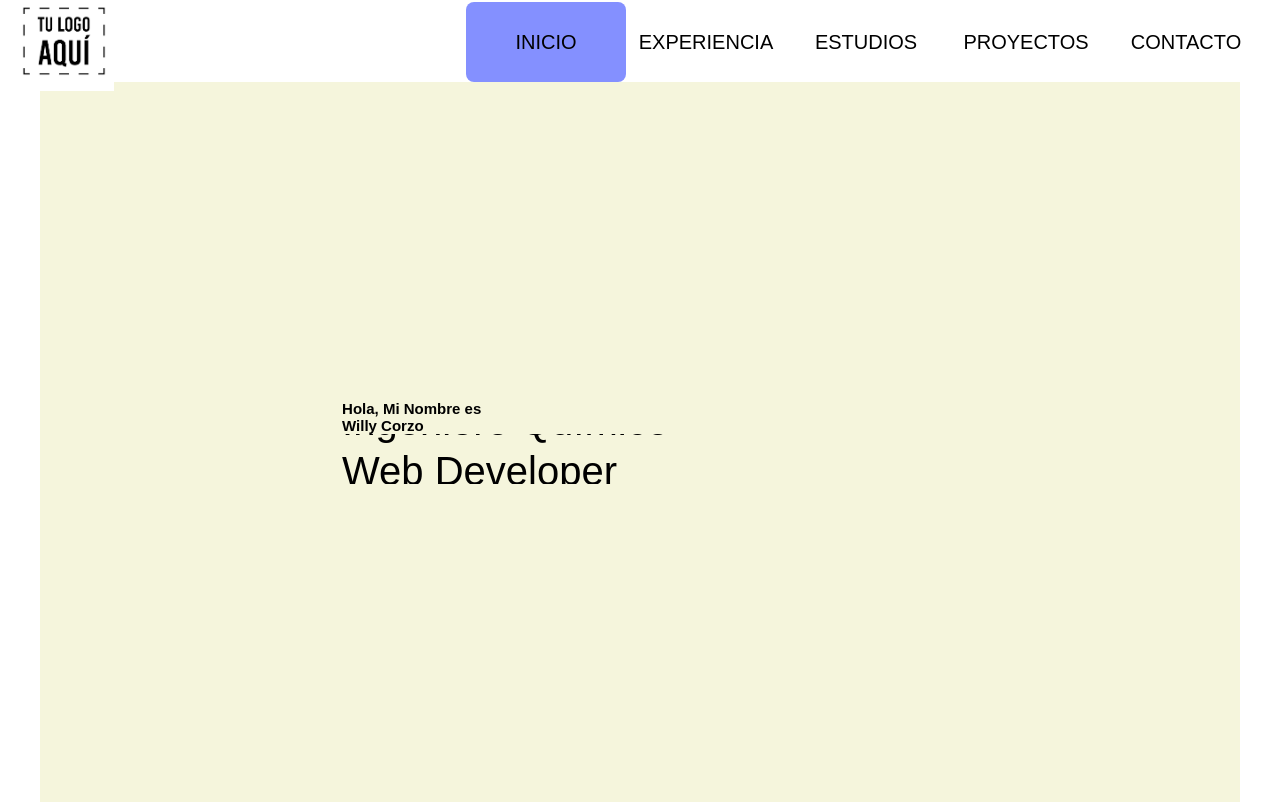
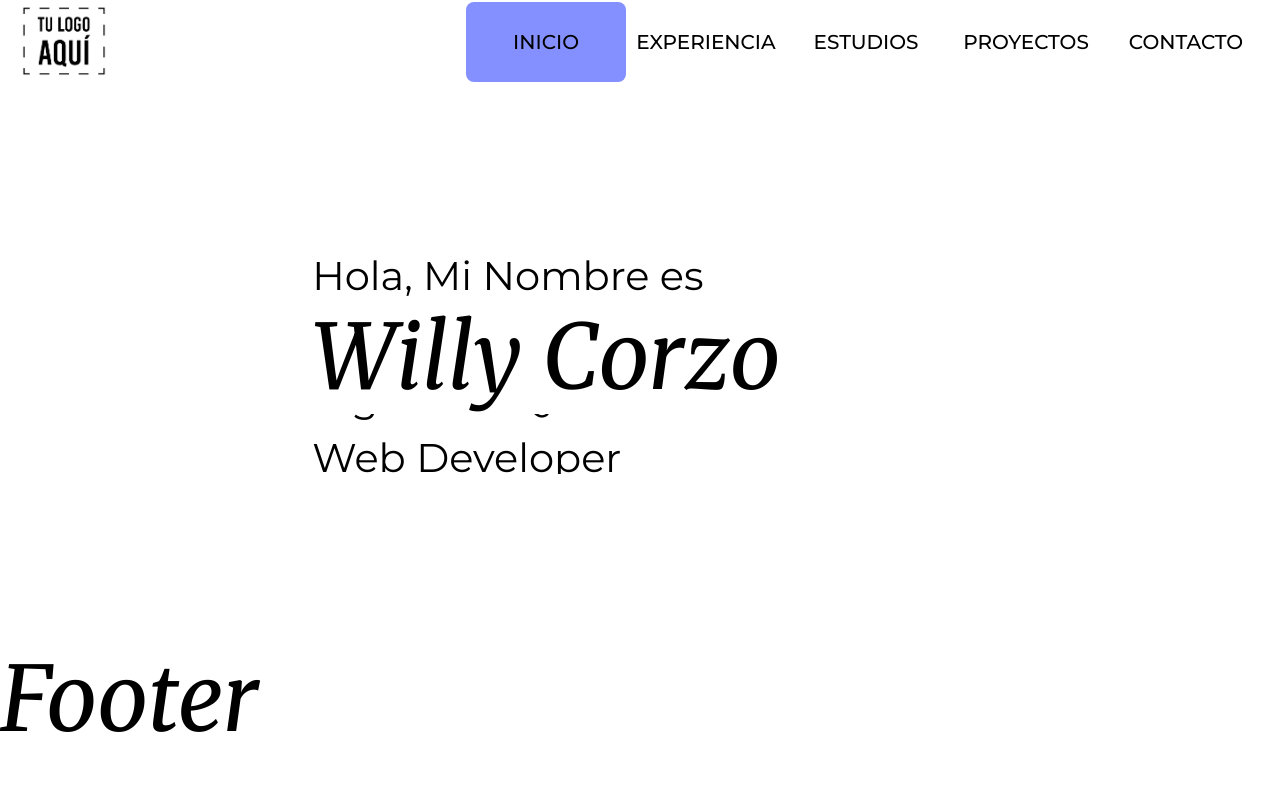
Before and after one commit to willyto3/portafolio-WC, a React (Vite) app: page / in a window 1280 px wide. Built offline with nearby package versions, Linux system fonts and the light colour scheme.

Commit message:
Inicio Footer

```diff
--- a/index.html
+++ b/index.html
@@ -1,13 +1,32 @@
 <!DOCTYPE html>
 <html lang="en">
+
 <head>
   <meta charset="UTF-8" />
   <link rel="icon" type="image/svg+xml" href="/vite.svg" />
   <meta name="viewport" content="width=device-width, initial-scale=1.0" />
+  <link rel="preconnect" href="https://fonts.googleapis.com">
+  <link rel="preconnect" href="https://fonts.gstatic.com" crossorigin>
+  <link rel="preconnect" href="https://fonts.googleapis.com">
+  <link rel="preconnect" href="https://fonts.gstatic.com" crossorigin>
+
+  <!-- Primera tipografia Montserrat -->
+  <link
+    href="https://fonts.googleapis.com/css2?family=Montserrat:ital,wght@0,100;0,200;0,300;0,400;0,500;0,600;0,700;0,800;0,900;1,100;1,200;1,300;1,400;1,500;1,600;1,700;1,900&display=swap"
+    rel="stylesheet">
+
+  <!-- Segunda tipografia Merriweather-->
+  <link rel="preconnect" href="https://fonts.googleapis.com">
+  <link rel="preconnect" href="https://fonts.gstatic.com" crossorigin>
+  <link
+    href="https://fonts.googleapis.com/css2?family=Merriweather:ital,wght@0,300;0,400;0,700;0,900;1,300;1,400;1,700;1,900&display=swap"
+    rel="stylesheet">
   <title>Vite + React</title>
 </head>
+
 <body>
   <div id="root"></div>
   <script type="module" src="/src/main.jsx"></script>
 </body>
+
 </html>
--- a/src/App.jsx
+++ b/src/App.jsx
@@ -14,6 +14,7 @@ import Proyectos from './pages/Proyectos'
 import Error404 from './pages/Error404'
 // Importacion de los componentes
 import Header from './components/Header'
+import Footer from './components/Footer'
 
 function App() {
   return (
@@ -29,6 +30,7 @@ function App() {
           <Route path='/proyectos' element={<Proyectos />} />
           <Route path='*' element={<Error404 />} />
         </Routes>
+        <Footer />
       </BrowserRouter>
     </ThemeProvider>
   )
--- /dev/null
+++ b/src/components/Footer.jsx
@@ -0,0 +1,13 @@
+// Importacion de Styled del Styled-Components
+import styled from 'styled-components'
+
+const Footer = () => {
+  return (
+    <Wrapper>
+      <h1>Footer</h1>
+    </Wrapper>
+  )
+}
+export default Footer
+
+const Wrapper = styled.footer``
--- a/src/components/NavBar.jsx
+++ b/src/components/NavBar.jsx
@@ -102,6 +102,7 @@ const Wrapper = styled.div`
     text-align: center;
     z-index: 1;
     width: 16rem;
+    font-weight:500;
   }
 
   .animation {
--- a/src/pages/Contacto.jsx
+++ b/src/pages/Contacto.jsx
@@ -1,4 +1,12 @@
+import styled from 'styled-components'
+
 const Contacto = () => {
-  return <div>Contacto</div>
+  return (
+    <Wrapper className='container'>
+      <h1>Contacto</h1>
+    </Wrapper>
+  )
 }
 export default Contacto
+
+const Wrapper = styled.section``
--- a/src/pages/Estudios.jsx
+++ b/src/pages/Estudios.jsx
@@ -1,4 +1,11 @@
+import styled from 'styled-components'
+
 const Estudios = () => {
-  return <div>Estudios</div>
+  return (
+    <Wrapper className='container'>
+      <h1>Estudios</h1>
+    </Wrapper>
+  )
 }
 export default Estudios
+const Wrapper = styled.section``
--- a/src/pages/Experiencia.jsx
+++ b/src/pages/Experiencia.jsx
@@ -1,4 +1,12 @@
+import styled from 'styled-components'
+
 const Experiencia = () => {
-  return <div>Experiencia</div>
+  return (
+    <Wrapper className='container'>
+      <h1>Experiencia</h1>
+    </Wrapper>
+  )
 }
 export default Experiencia
+
+const Wrapper = styled.section``
--- a/src/pages/Home.jsx
+++ b/src/pages/Home.jsx
@@ -29,11 +29,10 @@ const Wrapper = styled.section`
   justify-content: center;
   align-items: center;
   margin-top: 1rem;
-  background-color: beige;
-  min-height: 90vh;
+  min-height: 70vh;
 
   .inicio__caja {
-    height: 5rem;
+    height: 6rem;
     overflow: hidden;
   }
   .inicio__titulo {
@@ -43,20 +42,20 @@ const Wrapper = styled.section`
 
   @keyframes move {
     33% {
-      transform: translateY(-5rem);
+      transform: translateY(-6rem);
     }
     66% {
-      transform: translateY(-10rem);
+      transform: translateY(-12rem);
     }
     100% {
-      transform: translateY(-15rem);
+      transform: translateY(-18rem);
     }
   }
 
   .inicio__profesion {
     display: flex;
     align-items: center;
-    height: 5rem;
+    line-height: 6rem;
     font-size: 4rem;
   }
 `
--- a/src/pages/Proyectos.jsx
+++ b/src/pages/Proyectos.jsx
@@ -1,4 +1,12 @@
+import styled from 'styled-components'
+
 const Proyectos = () => {
-  return <div>Proyectos</div>
+  return (
+    <Wrapper className='container'>
+      <h1>Proyectos</h1>
+    </Wrapper>
+  )
 }
 export default Proyectos
+
+const Wrapper = styled.section``
--- a/src/styles/GlobalStyle.jsx
+++ b/src/styles/GlobalStyle.jsx
@@ -7,7 +7,8 @@ export const GlobalStyle = createGlobalStyle`
   margin: 0;
   padding: 0;
   box-sizing: border-box;
-  font-family: "Work Sans", sans-serif;
+  font-family:Montserrat, sans-serif;
+  font-weight:400;
 }
 
 /* implementamos que 1rem sea igual a 10px y ocultamos la barra de navegacion en el eje x */
@@ -16,9 +17,19 @@ html {
   overflow-x: hidden;
 }
 
+h1{
+  font-family: Merriweather, "Work Sans", sans-serif;
+  font-size:9rem;
+  font-style:italic;
+}
+h2{
+  font-size:4rem;
+}
 .container {
-  max-width: 120rem;
+  max-width: 130rem;
   margin: 0 auto;
 }
 
+
+
 `
```
Also changed, not shown: src/components/NavBarBlur.jsx (deleted, +0 -76 lines). Lines whose indentation alone changed are shown as unchanged.
